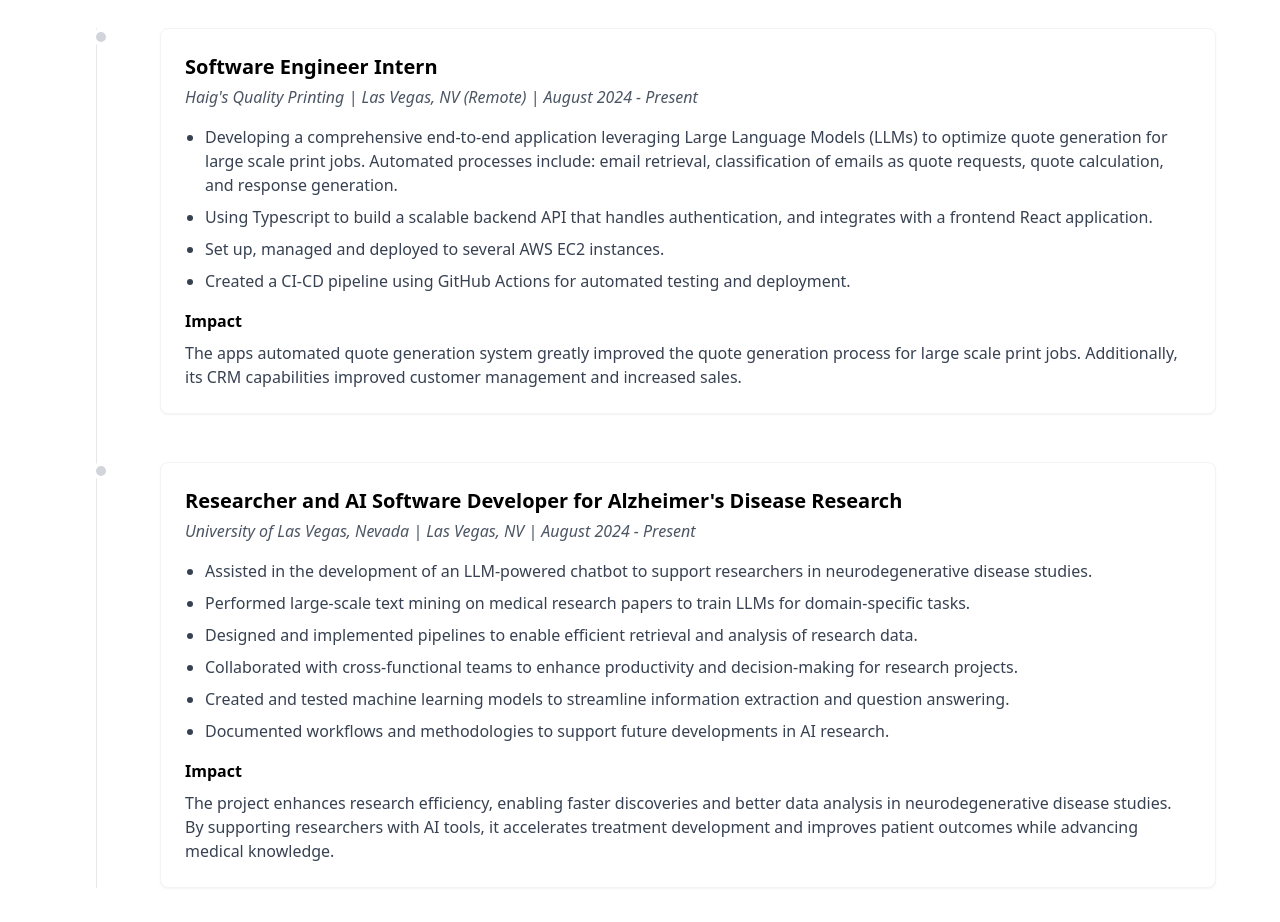
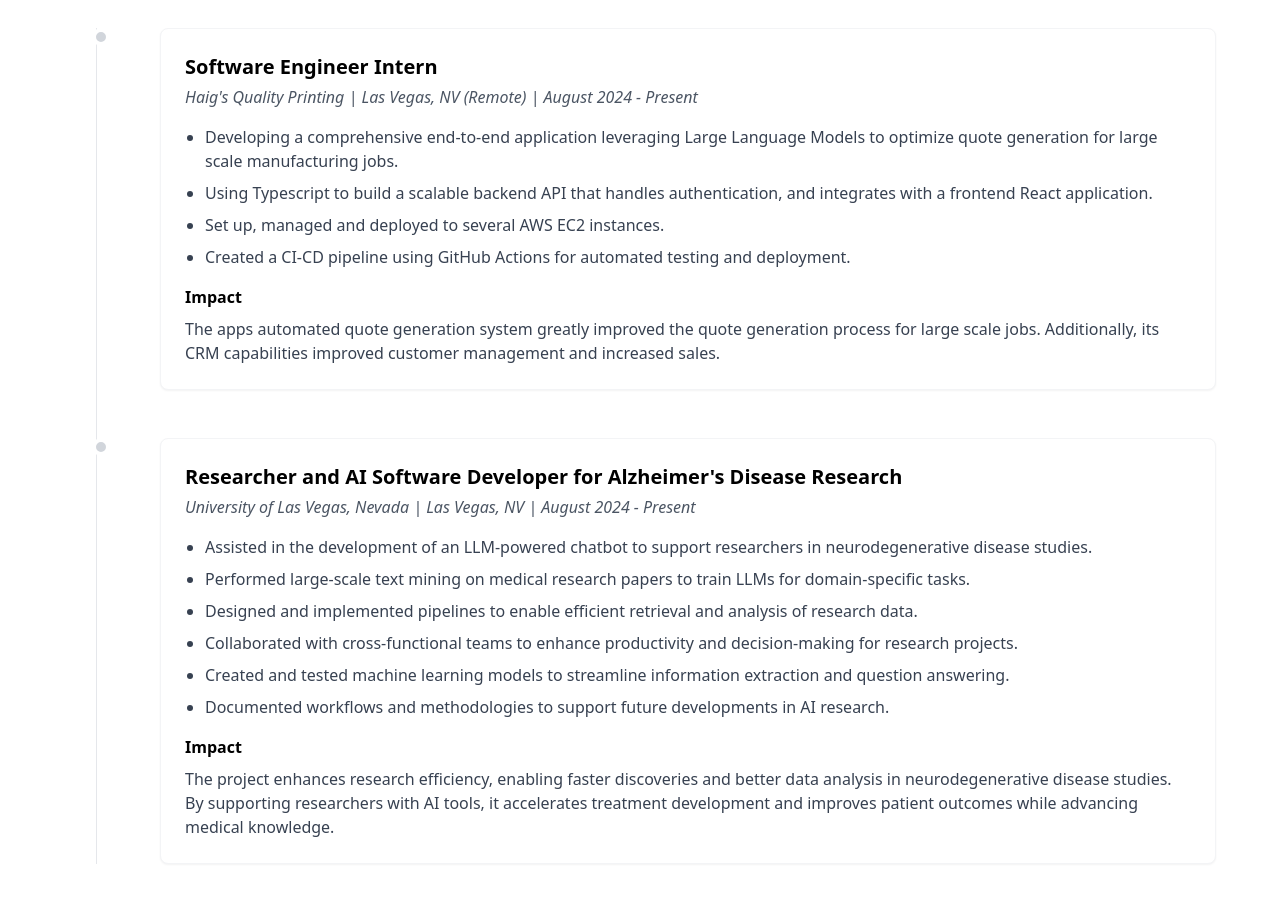
Before and after one commit to AbrehamT/PortfolioSite_Main, a React (Vite) app: page / in a window 1280 px wide. Shown: the part 1640-2562 px from the top of the page. Built offline with nearby package versions, Linux system fonts and the light colour scheme.

Commit message:
Update Experience.tsx

```diff
--- a/src/components/Experience.tsx
+++ b/src/components/Experience.tsx
@@ -18,13 +18,13 @@ const experiences: ExperienceItem[] = [
     location: "Las Vegas, NV (Remote)",
     date: "August 2024 - Present",
     bullets: [
-      "Developing a comprehensive end-to-end application leveraging Large Language Models (LLMs) to optimize quote generation for large scale print jobs. Automated processes include: email retrieval, classification of emails as quote requests, quote calculation, and response generation.",
+      "Developing a comprehensive end-to-end application leveraging Large Language Models to optimize quote generation for large scale manufacturing jobs.",
       "Using Typescript to build a scalable backend API that handles authentication, and integrates with a frontend React application.",
       // "Creating AI agents using LLMs and other Machine Learning models to automate the quote generation process.",
       "Set up, managed and deployed to several AWS EC2 instances.",
       "Created a CI-CD pipeline using GitHub Actions for automated testing and deployment.",
     ],
-    impact: "The apps automated quote generation system greatly improved the quote generation process for large scale print jobs. Additionally, its CRM capabilities improved customer management and increased sales."
+    impact: "The apps automated quote generation system greatly improved the quote generation process for large scale jobs. Additionally, its CRM capabilities improved customer management and increased sales."
   },
   {
     title: "Researcher and AI Software Developer for Alzheimer's Disease Research",
```
